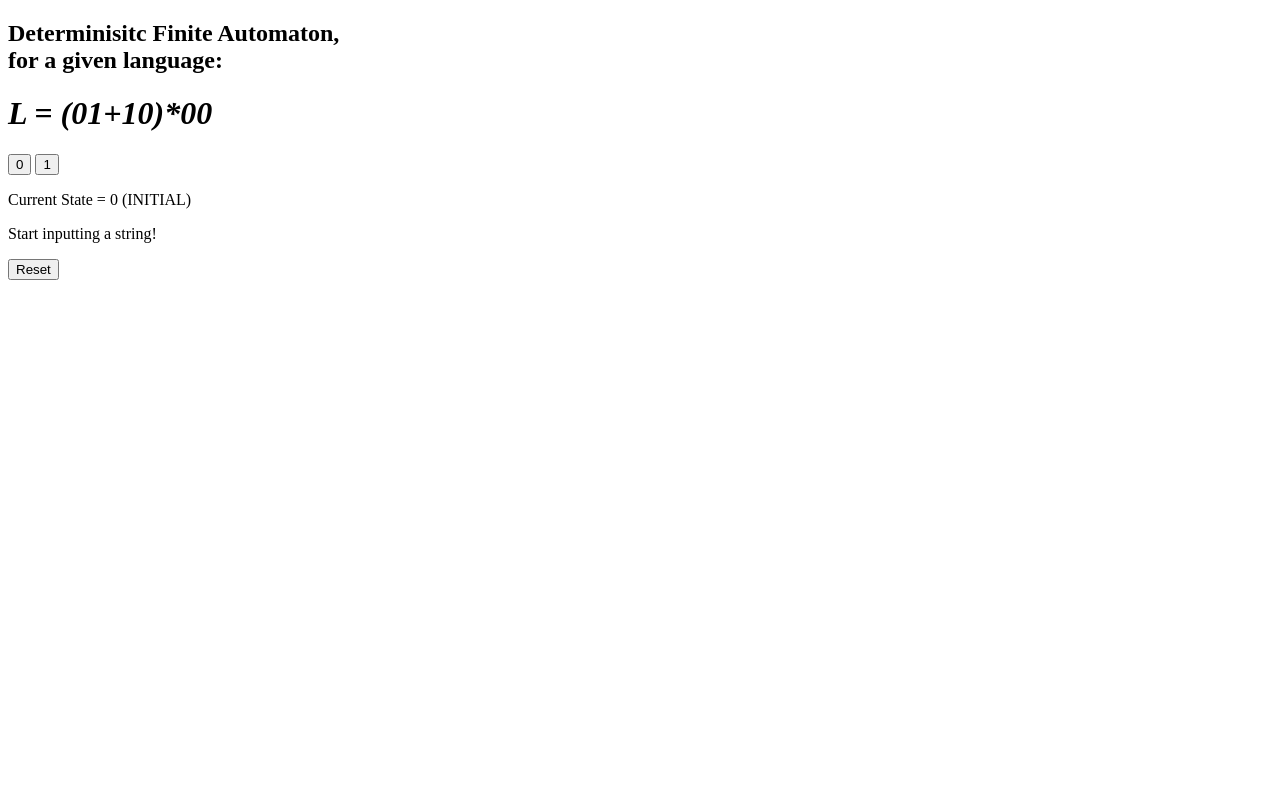
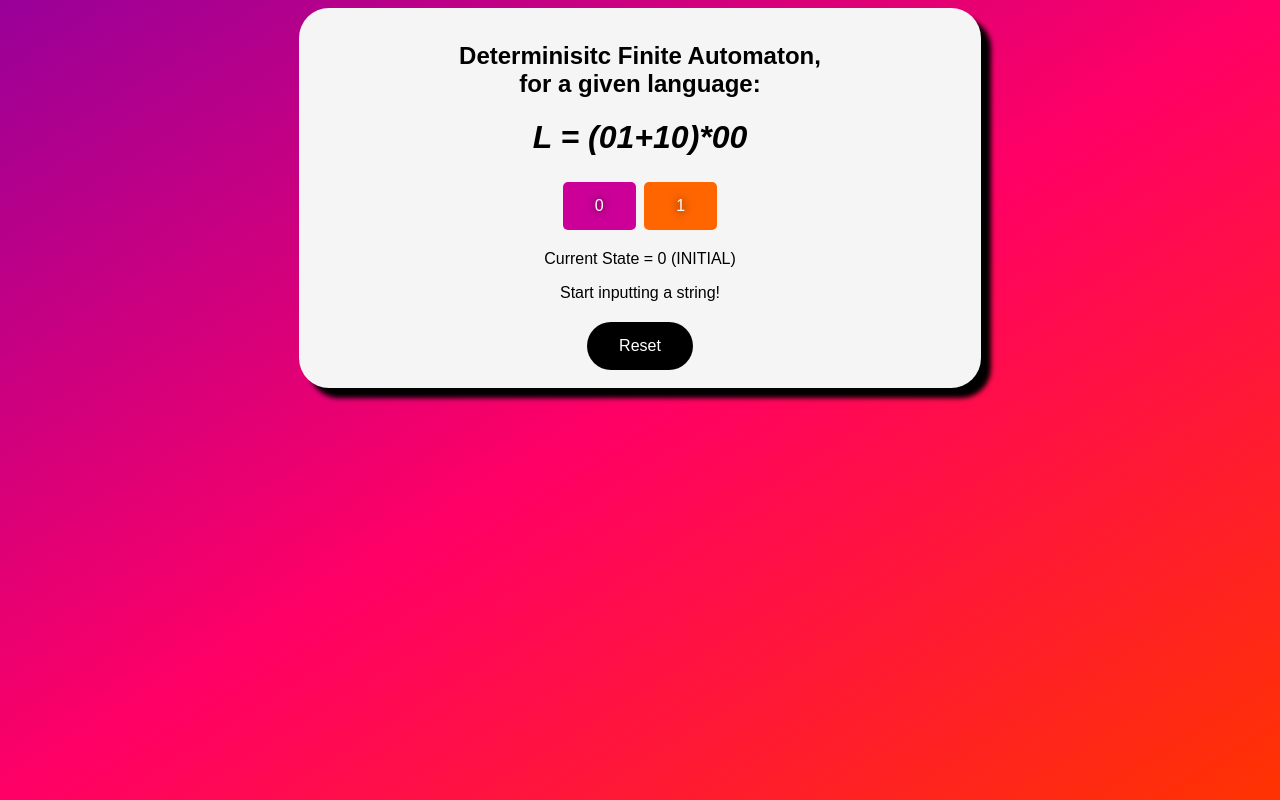
Before and after one commit to Zimblic/DFA, a plain HTML site: page index.html in a window 1280 px wide. Drawn offline with Linux system fonts and the light colour scheme.

Commit message:
Fixed link for CSS

```diff
--- a/index.html
+++ b/index.html
@@ -11,7 +11,7 @@
 			DFA webpage for a given language: (01+10)*00
 		-->
 		<title>DFA - Automata Theory</title>
-		<link rel="stylesheet"  href="autotheorystyle.css" /> <!--Link to external css-->
+		<link type="text/css" rel="stylesheet" href="dfastyle.css" /> <!--Link to external css-->
 		<script src="mydfa.js"></script>
 	</head>
 	<body>
```
